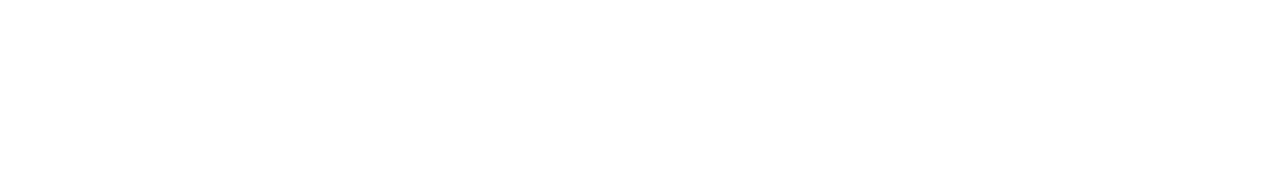
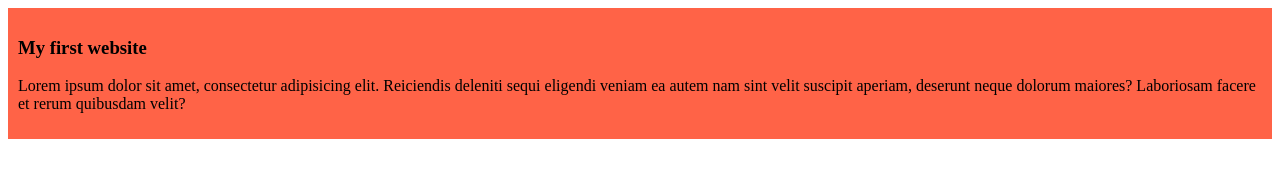
Before and after one commit to Nafiz001/ph-github-repo, a plain HTML site: page index.html in a window 1280 px wide. Drawn offline with Linux system fonts and the light colour scheme.

Commit message:
added the first block

```diff
--- a/index.html
+++ b/index.html
@@ -4,8 +4,12 @@
     <meta charset="UTF-8">
     <meta name="viewport" content="width=device-width, initial-scale=1.0">
     <title>My ph github repo</title>
+    <link rel="stylesheet" href="./styles/blog.css">
 </head>
 <body>
-
+    <div>
+        <h3>My first website</h3>
+        <p>Lorem ipsum dolor sit amet, consectetur adipisicing elit. Reiciendis deleniti sequi eligendi veniam ea autem nam sint velit suscipit aperiam, deserunt neque dolorum maiores? Laboriosam facere et rerum quibusdam velit?</p>
+    </div>
 </body>
 </html>
--- /dev/null
+++ b/styles/blog.css
@@ -0,0 +1,4 @@
+div{
+    background-color: tomato;
+    padding: 10px;
+}
```
